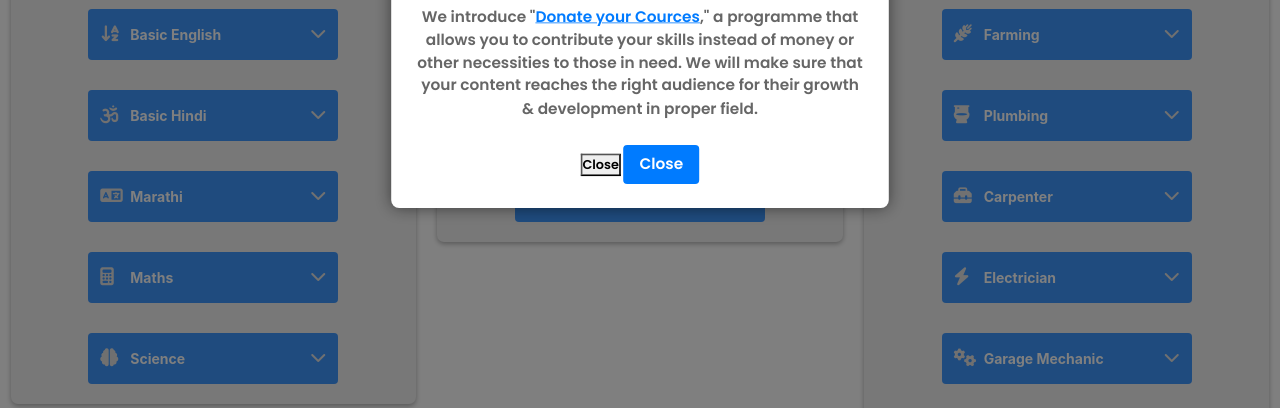
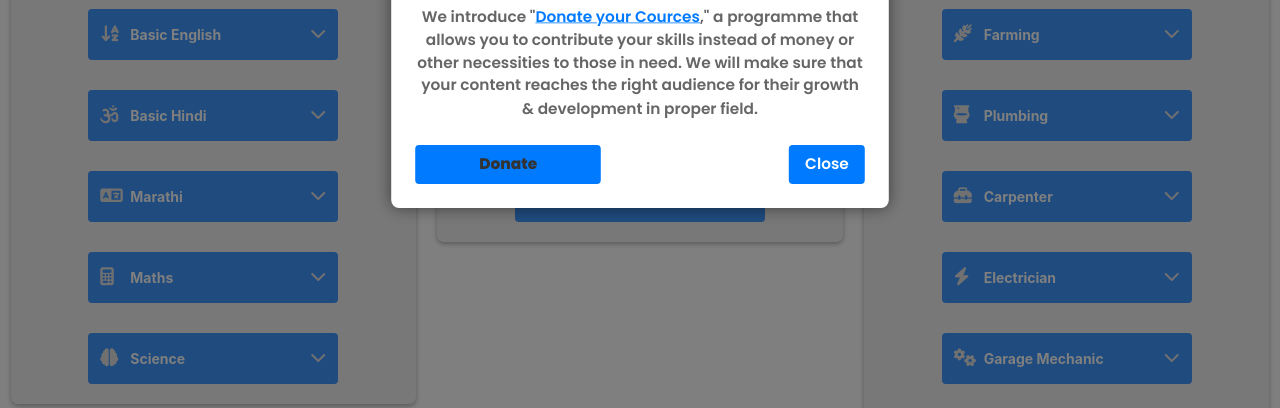
Before and after one commit to ADIL-FARIDI/EduRight, a plain HTML site: page html/courses.html in a window 1280 px wide. Both pictures are taken after a click on the button "Donate Courses". Shown: the part 151-559 px from the top of the page. Drawn offline with nearby package versions, Linux system fonts and the light colour scheme.

Commit message:
basic CSS

```diff
--- a/css/courses.css
+++ b/css/courses.css
@@ -441,6 +441,7 @@ nav ul li a:hover {
   padding: 30px;
   margin: auto;
   margin-top: auto;
+  justify-content: space-evenly;
   border-radius: 10px;
   box-shadow: 0 0 20px rgba(0, 0, 0, 0.5);
   text-align: center;
@@ -484,6 +485,26 @@ nav ul li a:hover {
 
 #close-popup-btn:hover {
   background-color: #3a3939;
+}
+#close-popup-btn1 {
+  background-color: #007bff;
+  color: #fff !important;
+  border: none;
+  padding: 10px 80px;
+  border-radius: 5px;
+  cursor: pointer;
+  font-size: 1.2rem;
+  transition: background-color 0.3s ease;
+}
+
+#close-popup-btn1:hover {
+  background-color: #cccccc;
+  color: #fff !important;
+}
+
+.divbtn {
+  display: flex;
+  justify-content: space-between;
 }
 
 .courses {
--- a/html/courses.html
+++ b/html/courses.html
@@ -27,9 +27,10 @@
           <a href="/html/homepage.html" class="txt">Home <i class="fa-solid fa-house"></i></a>
         </li>
         <li>
-          <button class="courses" id="learn-more-btn">
+          <button class="txt courses" id="learn-more-btn">
             Donate
-            Courses <i class="fa-solid fa-book"></i></button>
+            Courses <i class="fa-solid fa-book"></i>
+          </button>
           <div class="popup-overlay" id="popup">
             <div class="popup-content">
               <h2 class="txt">Donate your valuable content here.</h2>
@@ -38,8 +39,12 @@
                 instead of money or other necessities to those in need. We will make sure that your content reaches the
                 right audience for their growth & development in proper field.
               </p>
-              <button class="txt1">Close</button>
-              <button class="txt1" id="close-popup-btn">Close</button>
+              <div class="divbtn">
+                <button class="txt1" id="close-popup-btn1"><a
+                    href="https://drive.google.com/drive/u/1/folders/1iFYXBwo0QeERQ0P44Yc9gijxW3qJm_LP" target="_blank">
+                    Donate</a></button>
+                <button class="txt1" id="close-popup-btn"> Close</button></a>
+              </div>
             </div>
           </div>
         </li>
```
